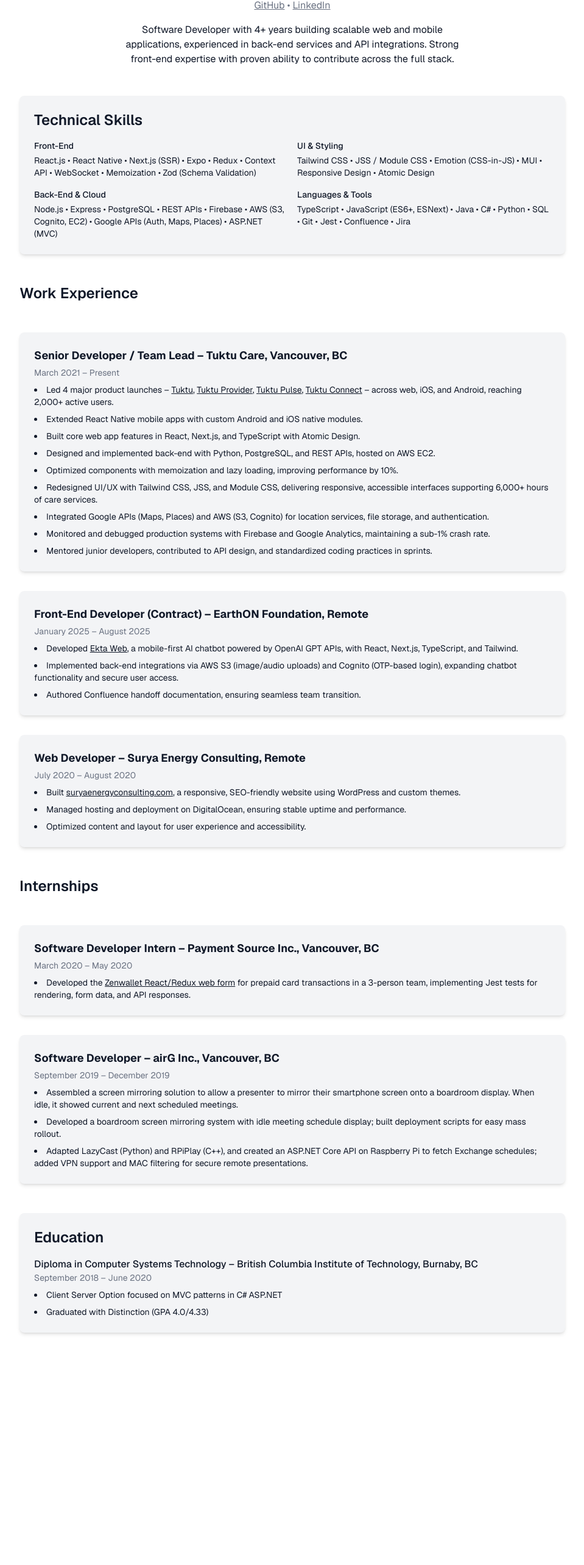
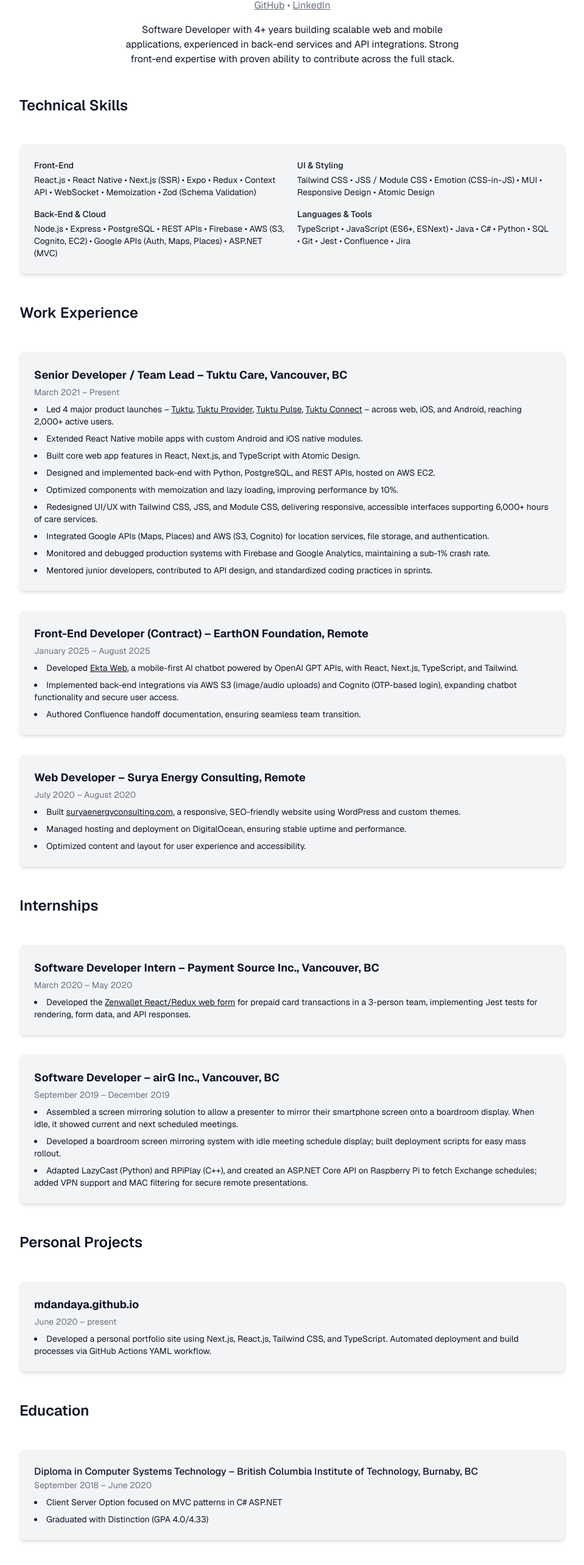
Before and after one commit to mdandaya/mdandaya.github.io, a Next.js app: page / in a window 1280 px wide. Shown: the part 199-2765 px from the top of the page at 61% size, without its empty margins (160-1119 px from the left). Before the commit the page ends 2464 px from the top, so only its background shows below. Built offline with nearby package versions, Linux system fonts and the light colour scheme.

Commit message:
formatting and personal projects init

```diff
--- a/src/app/page.tsx
+++ b/src/app/page.tsx
@@ -26,8 +26,9 @@
       </header>
 
       {/* Technical Skills */}
-      <section className="w-full max-w-4xl bg-gray-100 dark:bg-gray-800 rounded-lg shadow-md p-6">
+      <section className="w-full max-w-4xl flex flex-col gap-8">
         <h2 className="text-2xl font-semibold mb-4">Technical Skills</h2>
+        <div className="bg-gray-100 dark:bg-gray-800 rounded-lg shadow-md p-6">
           <div className="grid grid-cols-1 sm:grid-cols-2 gap-4 text-sm">
             <div>
               <h3 className="font-medium mb-1">Front-End</h3>
@@ -44,6 +45,7 @@
             <div>
               <h3 className="font-medium mb-1">Languages & Tools</h3>
               <p>TypeScript • JavaScript (ES6+, ESNext) • Java • C# • Python • SQL • Git • Jest • Confluence • Jira</p>
+            </div>
           </div>
         </div>
       </section>
@@ -159,15 +161,32 @@
         </div>
       </section>
 
+      {/* Personal Projects */}
+      <section className="w-full max-w-4xl flex flex-col gap-8">
+        <h2 className="text-2xl font-semibold mb-4">Personal Projects</h2>
+        <div className="bg-gray-100 dark:bg-gray-800 rounded-lg shadow-md p-6">
+          <h3 className="font-bold text-lg mb-1">mdandaya.github.io</h3>
+          <p className="text-sm text-gray-500 dark:text-gray-400 mb-2">June 2020 – present</p>
+          <ul className="list-disc list-inside space-y-2 text-sm">
+            <li>
+              Developed a personal portfolio site using Next.js, React.js, Tailwind CSS, and TypeScript. Automated deployment and build processes via GitHub
+              Actions YAML workflow.
+            </li>
+          </ul>
+        </div>
+      </section>
+
       {/* Education */}
-      <section className="w-full max-w-4xl bg-gray-100 dark:bg-gray-800 rounded-lg shadow-md p-6">
+      <section className="w-full max-w-4xl flex flex-col gap-8">
         <h2 className="text-2xl font-semibold mb-4">Education</h2>
+        <div className="bg-gray-100 dark:bg-gray-800 rounded-lg shadow-md p-6">
           <p className="font-medium">Diploma in Computer Systems Technology – British Columbia Institute of Technology, Burnaby, BC</p>
           <p className="text-sm text-gray-500 dark:text-gray-400 mb-2">September 2018 – June 2020</p>
           <ul className="list-disc list-inside space-y-2 text-sm">
             <li>Client Server Option focused on MVC patterns in C# ASP.NET</li>
             <li>Graduated with Distinction (GPA 4.0/4.33)</li>
           </ul>
+        </div>
       </section>
     </div>
   );
```
Lines whose indentation alone changed are shown as unchanged.
